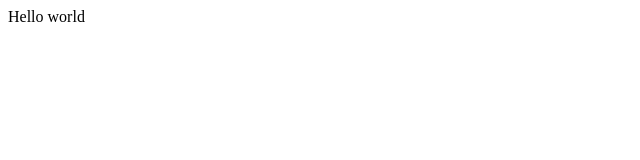
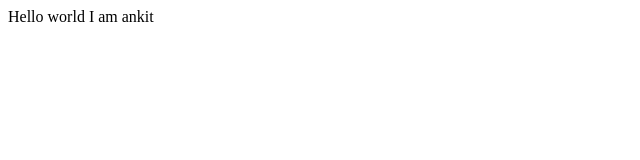
Before and after one commit to ankit76350/Lets-Learn-Git, a plain HTML site: page idex.html in a window 1280 px wide. Shown: the full height of the page, 0-640 px from the left. Drawn offline with Linux system fonts and the light colour scheme.

Commit message:
added message in index.html

```diff
--- a/idex.html
+++ b/idex.html
@@ -8,5 +8,6 @@
 </head>
 <body>
     Hello world
+    I am ankit
 </body>
 </html>
```
